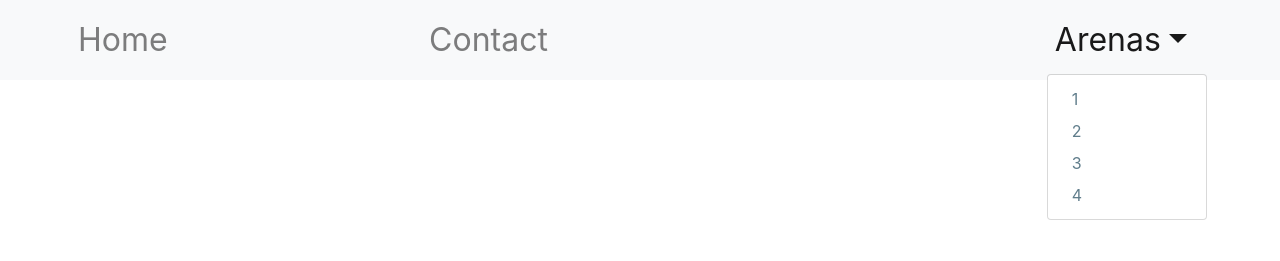
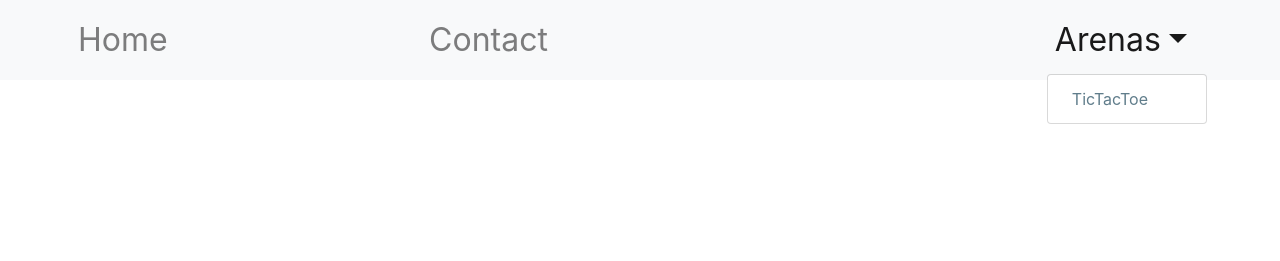
Before and after one commit to VictorAndreiMiron/bot-arena, an Angular app: page /homepage in a window 1280 px wide. Both pictures are taken after a click on the button "Arenas". Shown: the top 261 px of the page. Built offline with nearby package versions, Linux system fonts and the light colour scheme.

Commit message:
Make use of ArenaSevice in the navigation-menu and arena components

```diff
--- a/src/app/components/arena/arena.component.html
+++ b/src/app/components/arena/arena.component.html
@@ -1,2 +1,2 @@
 
-  <p>Arena {{id}} </p>
+  <p>{{arena.name}} Arena</p>
--- a/src/app/components/arena/arena.component.ts
+++ b/src/app/components/arena/arena.component.ts
@@ -1,19 +1,22 @@
 import { Component, OnInit } from '@angular/core';
 import { Router, ActivatedRoute, ParamMap } from '@angular/router'
+import { ArenaService } from '../../services/arena/arena.service'
+import { Arena } from '../../models/arena/arena.model'
 @Component({
   selector: 'app-arena',
   templateUrl: './arena.component.html',
   styleUrls: ['./arena.component.css']
 })
 export class ArenaComponent implements OnInit {
-  id: number
+  arena: Arena;
   constructor(
     private route: ActivatedRoute,
+    private arenaService: ArenaService
   ) { }
 
   ngOnInit(): void {
     this.route.paramMap.subscribe(params => {
-      this.id = params.get('id');
+      this.arena = this.arenaService.getArenaById(+params.get('id'));
       });
   }
 
--- a/src/app/components/navigation-menu/navigation-menu.component.html
+++ b/src/app/components/navigation-menu/navigation-menu.component.html
@@ -11,7 +11,7 @@
             <li class="nav-item dropdown">
             <a class="nav-link dropdown-toggle" data-toggle="dropdown" role="button" aria-haspopup="true">Arenas</a>
             <div class="dropdown-menu">
-                <a class="dropdown-item" *ngFor="let arena of arenas" routerLink="/arena/{{arena}}">{{arena}}</a>
+                <a class="dropdown-item" *ngFor="let arena of arenas" routerLink="/arena/{{arena.id}}">{{arena.name}}</a>
             </div>
           </li>
         </ul>
--- a/src/app/components/navigation-menu/navigation-menu.component.ts
+++ b/src/app/components/navigation-menu/navigation-menu.component.ts
@@ -1,15 +1,19 @@
 import { Component, OnInit } from '@angular/core';
-
+import { ArenaService } from '../../services/arena/arena.service'
+import { Arena } from '../../models/arena/arena.model'
 @Component({
   selector: 'app-navigation-menu',
   templateUrl: './navigation-menu.component.html',
   styleUrls: ['./navigation-menu.component.css']
 })
 export class NavigationMenuComponent implements OnInit {
-  arenas: number[] = [1,2,3,4]
-  constructor() { }
+  arenas: Arena[]
+  constructor(
+    private arenaService: ArenaService
+  ) { }
 
   ngOnInit(): void {
+    this.arenas = this.arenaService.getArenas()
   }
 
 }
--- a/src/app/models/bot/bot.model.ts
+++ b/src/app/models/bot/bot.model.ts
@@ -1,2 +1,6 @@
 export class Bot {
+  name: string;
+  type: string;
+  info: object;
+
 }
--- a/src/app/services/arena/arena.service.ts
+++ b/src/app/services/arena/arena.service.ts
@@ -4,11 +4,13 @@ import { Arena } from '../../models/arena/arena.model'
   providedIn: 'root'
 })
 export class ArenaService {
-  arenas: Arena[]
+  arenas: Arena[] = [{id:1,name:"TicTacToe",bots:[{name:"QBot",type:"q_table_bot",info:{}}]}];
   constructor() { }
 
-  def getArenas(){
-    this.arenas = [{id:1,name:"TicTacToe"}]
-    return this.arenas
+  getArenas(): Arena[]{
+    return this.arenas;
+  }
+  getArenaById(id: number): Arena{
+    return this.arenas[id-1];
   }
 }
```
